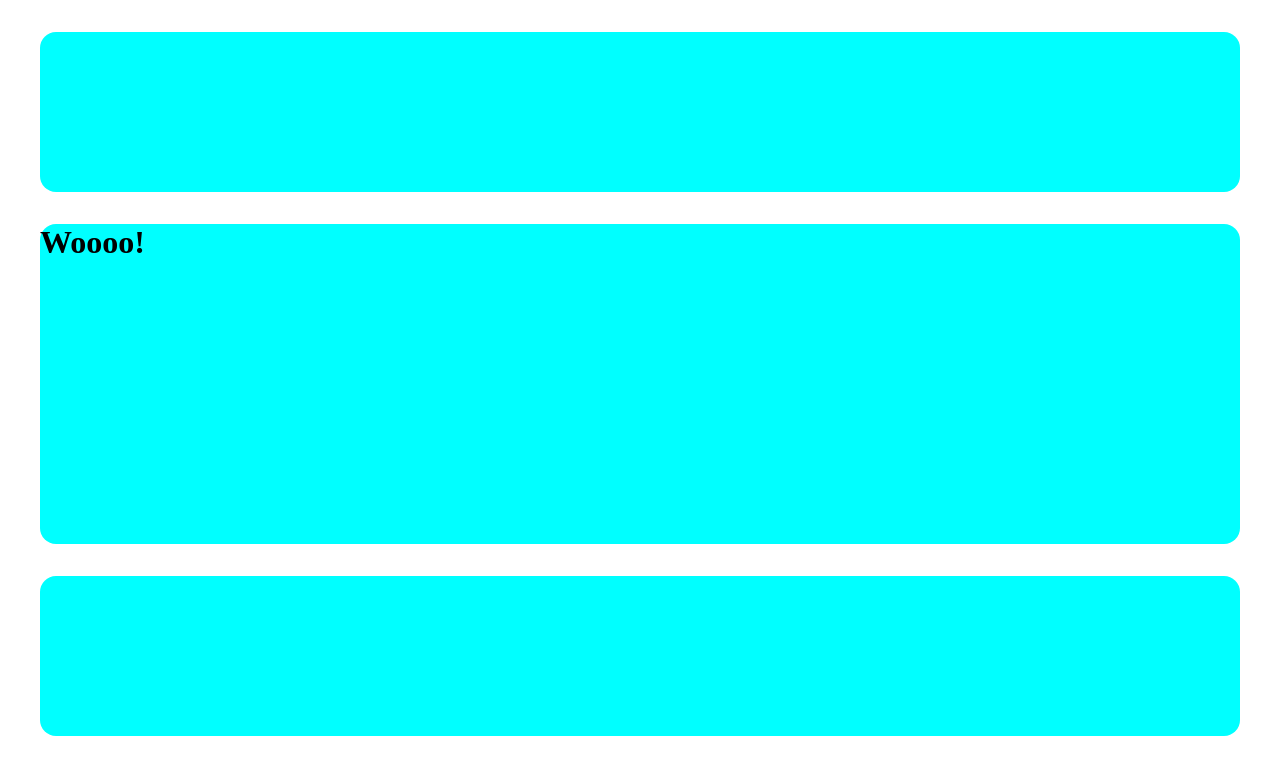
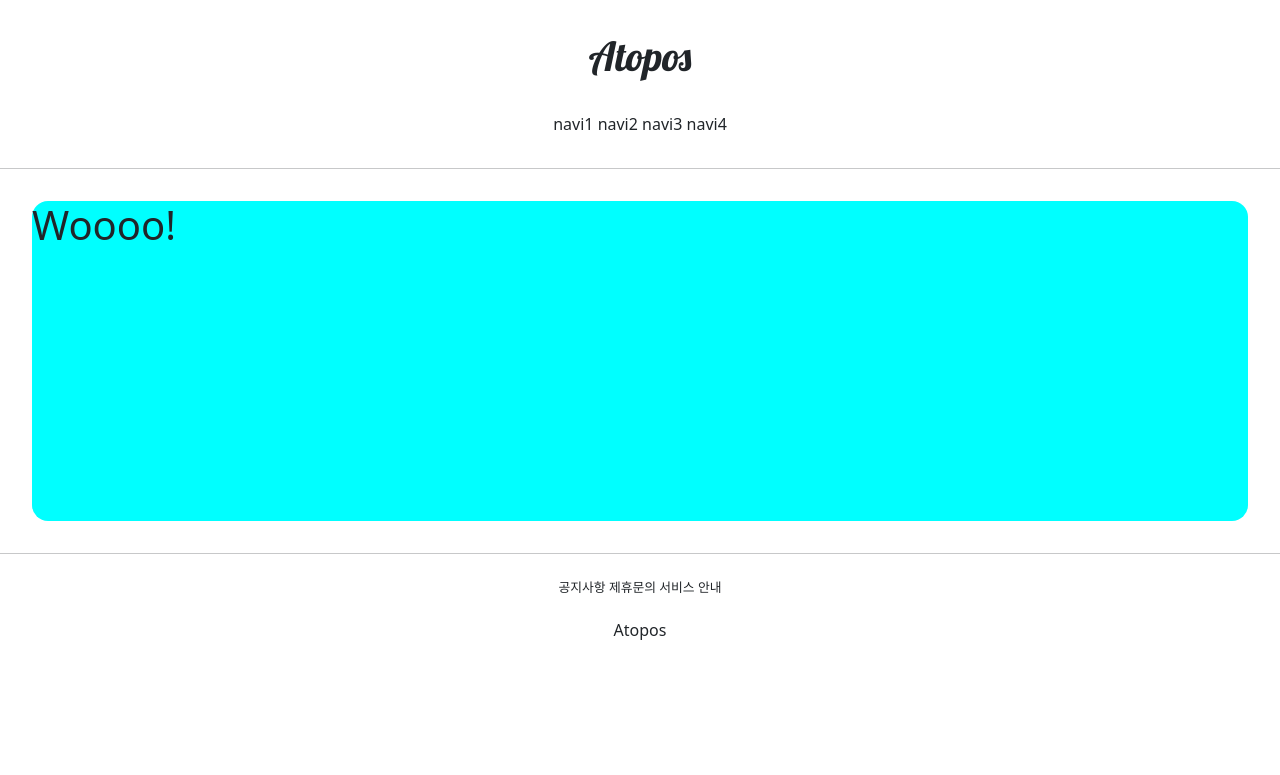
Before and after one commit to Kim-Gwang-Min/django_project_2, a Django app: page /accounts/hello_world/ in a window 1280 px wide. Shown: the top 775 px of the page. Run offline with Django 3.2, Linux system fonts and the light colour scheme; parts of the project's set-up code (start-up, migrations or seed data) failed here and were passed over.

Commit message:
7/5 Bootstrap Googl_fonts CSS setting

```diff
--- a/djangoProject2/settings.py
+++ b/djangoProject2/settings.py
@@ -135,6 +135,10 @@ USE_TZ = True
 
 STATIC_URL = '/static/'
 
+STATICFILES_DIRS = [
+    BASE_DIR / "static",
+]
+
 # Default primary key field type
 # https://docs.djangoproject.com/en/3.2/ref/settings/#default-auto-field
 
--- /dev/null
+++ b/static/base.css
@@ -0,0 +1,14 @@
+.header_logo{
+    margin: 2rem;
+    font-family: 'Lobster', cursive;
+}
+
+.header_button{
+    margin-bottom: 2rem;
+}
+
+.footer_button{
+    font-size: 0.8rem;
+    margin: 1.5rem
+
+}
--- a/templates/base.html
+++ b/templates/base.html
@@ -7,8 +7,12 @@
 
     {% include 'header.html' %}
 
+    <hr>
+
     {% block content %}
     {% endblock %}
+
+    <hr>
 
     {% include 'footer.html' %}
 
--- a/templates/footer.html
+++ b/templates/footer.html
@@ -1,3 +1,10 @@
-<div style="height: 10rem; background-color: aqua; border-radius: 1rem; margin: 2rem">
-
+<div style="text-align: center">
+    <div class = footer_button>
+        <spam>공지사항</spam>
+        <spam>제휴문의</spam>
+        <spam>서비스 안내</spam>
+    </div>
+    <div>
+        <h6>Atopos</h6>
+    </div>
 </div>
--- a/templates/head.html
+++ b/templates/head.html
@@ -1,4 +1,18 @@
+{% load static %}
+
 <head>
     <meta charset="UTF-8">
     <title>Title</title>
+
+    {#  Bootstrap Link  #}
+    <link href="https://cdn.jsdelivr.net/npm/bootstrap@5.0.2/dist/css/bootstrap.min.css" rel="stylesheet" integrity="sha384-EVSTQN3/azprG1Anm3QDgpJLIm9Nao0Yz1ztcQTwFspd3yD65VohhpuuCOmLASjC" crossorigin="anonymous">
+
+    {#  Googl Fonts Link#}
+    <link rel="preconnect" href="https://fonts.googleapis.com">
+    <link rel="preconnect" href="https://fonts.gstatic.com" crossorigin>
+    <link href="https://fonts.googleapis.com/css2?family=Lobster&display=swap" rel="stylesheet">
+
+    {#  STATIC FILES LINK  #}
+    <Link rel="stylesheet" type="text/css" href="{% static 'base.css' %}"
+
 </head>
--- a/templates/header.html
+++ b/templates/header.html
@@ -1,3 +1,12 @@
-    <div style="height: 10rem; background-color: aqua; border-radius: 1rem; margin: 2rem">
+<div style="text-align: center">
 
+    <div class = 'header_logo'>
+        <h1>Atopos</h1>
     </div>
+    <div class = 'header_button'>
+        <spam>navi1</spam>
+        <spam>navi2</spam>
+        <spam>navi3</spam>
+        <spam>navi4</spam>
+    </div>
+</div>
```
